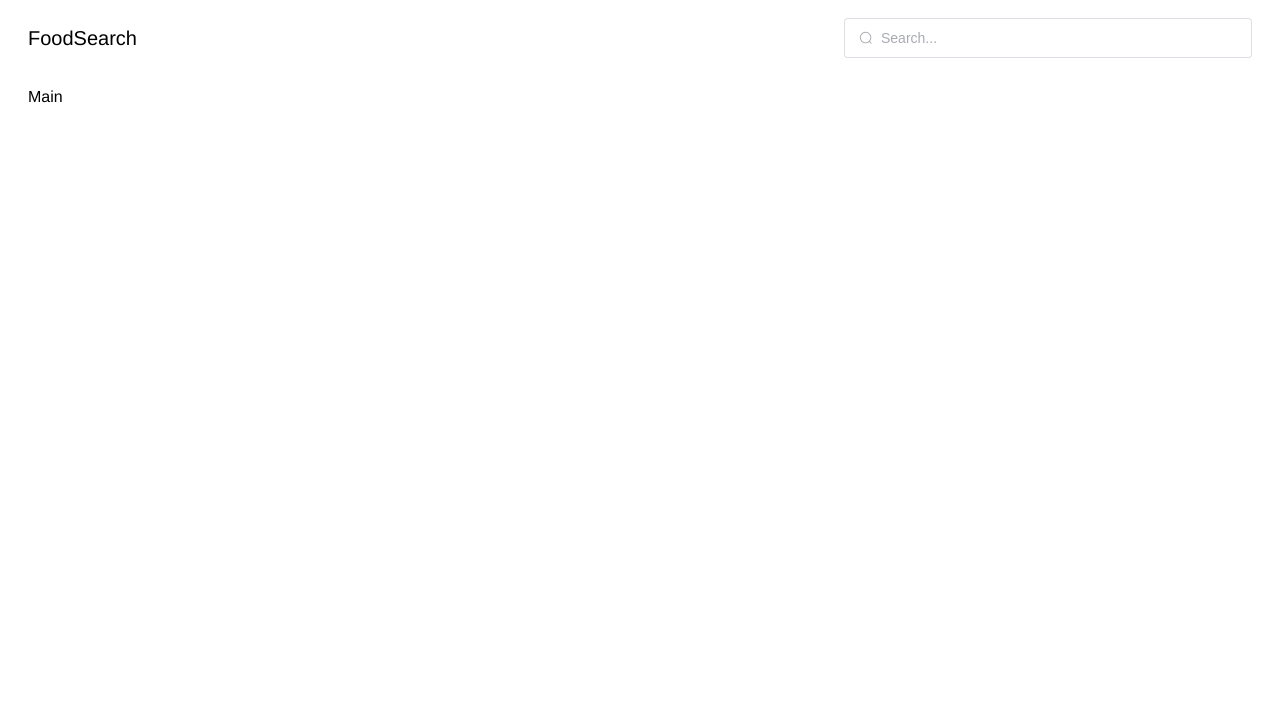
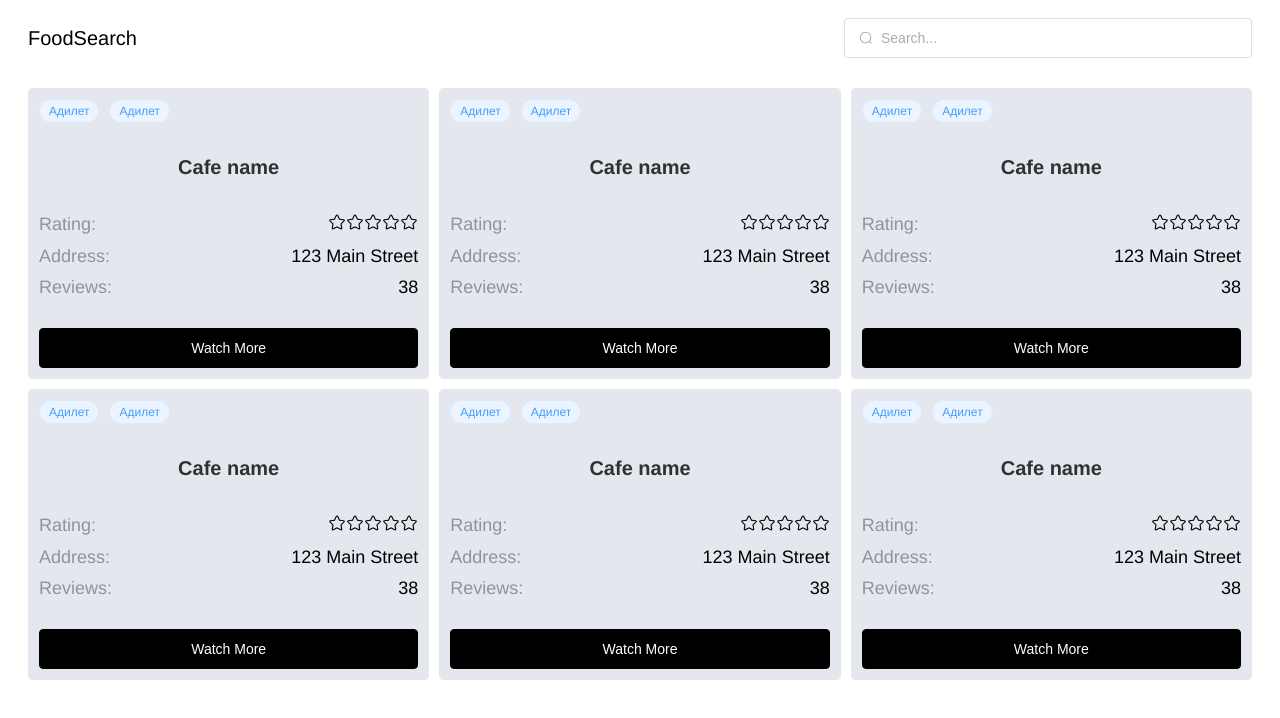
Before and after one commit to aitmamatovmusa/flavor_finder_frontend, a Vue app in the folder client/: page / in a window 1280 px wide. Shown: the top 718 px of the page. Built offline with nearby package versions, Linux system fonts and the light colour scheme.

Commit message:
main page markup

```diff
--- a/client/src/views/MainView.vue
+++ b/client/src/views/MainView.vue
@@ -1,13 +1,99 @@
 <template>
   <div>
-    Main
+    <el-row :gutter="10">
+      <el-col :xs="24" :sm="12" :md="8" v-for="col in 6" :key="col">
+        <el-card :shadow="'never'" :body-style="{background: '#E4E7ED', padding: '10px'}">
+          <div class="card-header">
+            <el-tag round effect="light">Адилет</el-tag>
+            <el-tag round effect="light">Адилет</el-tag>
+          </div>
+
+          <h5 class="card-name">Cafe name</h5>
+
+          <div class="card-info">
+            <div class="card-info-item">
+              Rating:
+              <span>
+                <el-icon v-for="star in 5" :key="star"><Star/></el-icon>
+              </span>
+            </div>
+            <div class="card-info-item">
+              Address:
+              <span>
+                123 Main Street
+              </span>
+            </div>
+            <div class="card-info-item">
+              Reviews:
+              <span>
+                38
+              </span>
+            </div>
+          </div>
+
+          <el-button size="large" color="#000000" class="card-btn">Watch More</el-button>
+        </el-card>
+      </el-col>
+    </el-row>
   </div>
 </template>
 
 <script setup>
-
+import { Star } from '@element-plus/icons-vue';
 </script>
 
-<style lang="scss" scoped>
+<style scoped>
+.el-col {
+  margin: 0px 0px 10px 0px;
+}
+.el-row {
+  margin-bottom: -10px;
+}
+.card-header {
+  display: flex;
+  align-items: center;
+}
 
+.el-tag {
+  margin: 0px 10px 0px 0px;
+}
+
+.el-tag:last-child {
+  margin-right: 0;
+}
+
+.card-name {
+  text-align: center;
+  font-size: var(--el-font-size-extra-large);
+}
+
+.card-info {
+  margin: 0px 0px 30px 0px;
+}
+
+.card-info > *:not(:last-child) {
+  margin: 0px 0px 10px 0px;
+}
+
+.card-info-item {
+  display: flex;
+  justify-content: space-between;
+  align-items: center;
+  font-size: var(--el-font-size-large);
+  color: #909399;
+}
+
+.card-info-item span {
+  color: #000000;
+}
+
+.card-btn {
+  width: 100%;
+}
+
+@media (max-width: 576px) {
+  .card-info-item {
+    font-size: var(--el-font-size-small);
+  }
+}
 </style>
```
